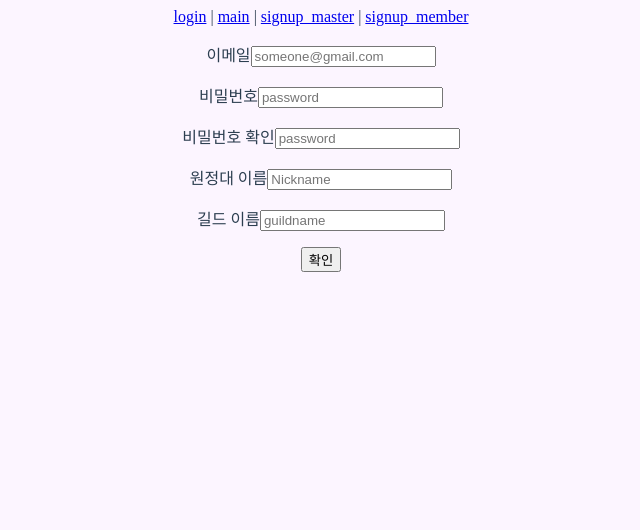
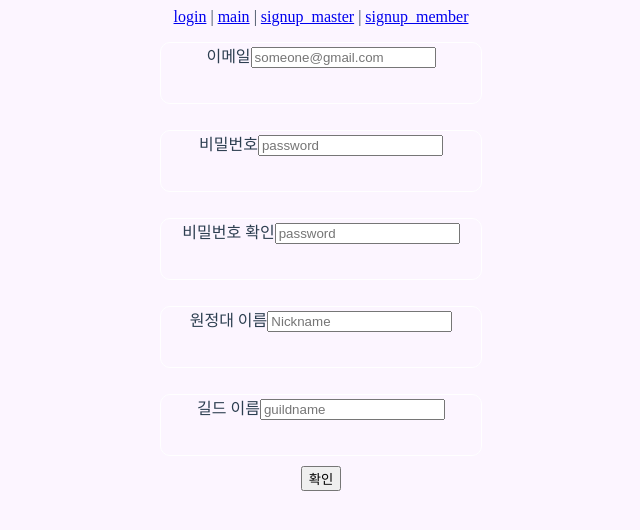
Before and after one commit to muguk04-4/lostArk_guildManager, a Vue app in the folder loagm/: page /signup_master in a window 1280 px wide. Shown: the top 530 px of the page, without its empty margins (319-959 px from the left). Built offline with nearby package versions, Linux system fonts and the light colour scheme.

Commit message:
sign up page start

```diff
--- a/loagm/src/views/SignUpMasterView.vue
+++ b/loagm/src/views/SignUpMasterView.vue
@@ -13,7 +13,7 @@
   </div>
 
   <!-- 길드장 회원가입 화면 -->
-  <div>
+  <div class="container">
     <p>이메일<input type="email" placeholder="someone@gmail.com"></p>
     <p>비밀번호<input type="text" placeholder="password"></p>
     <p>비밀번호 확인<input type="text" placeholder="password"></p>
@@ -35,6 +35,19 @@ export default {
 }
 </script>
 
-<style>
-
+<style scoped>
+  .container{
+    display: flex;
+    align-items: center;
+    justify-content: center;
+    flex-direction: column;
+    background-color: var(--container-bg-color);
+  }
+  .container p{
+    border: 1px solid white;
+    border-radius: 10px;
+    width: 320px;
+    height: 60px;
+    margin-bottom: 10px;
+  }
 </style>
```
